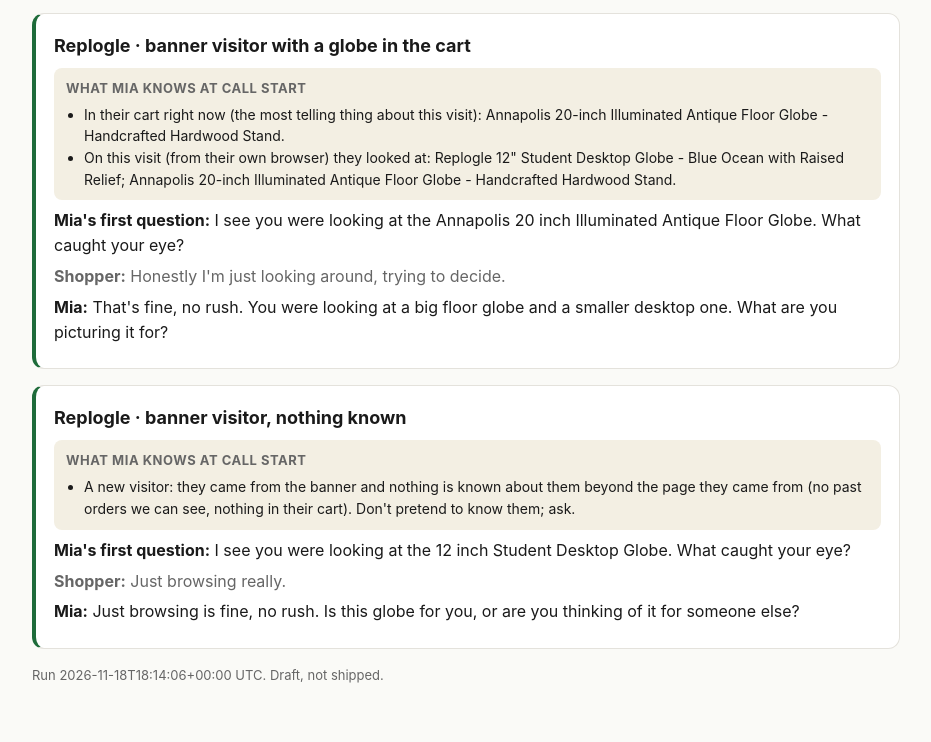
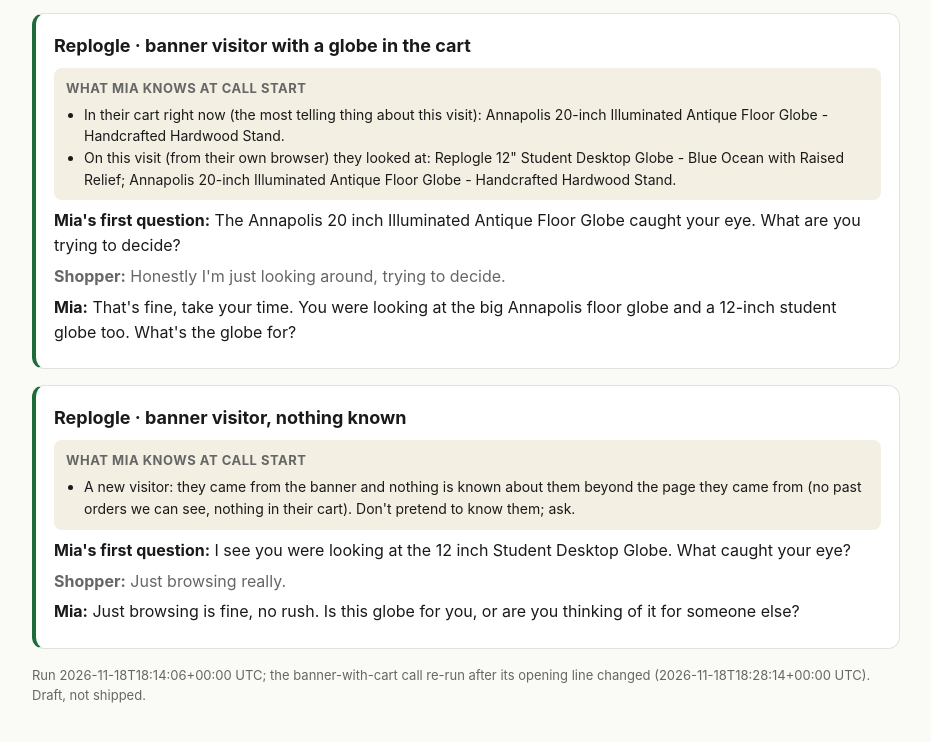
Before and after one commit to qysj9qcnkf-rgb/scout-h294-replay, a plain HTML site: page index.html in a window 1280 px wide. Shown: the part 1505-2247 px from the top of the page, without its empty margins (174-1105 px from the left). Drawn offline with Linux system fonts and the light colour scheme.

Commit message:
H294: banner-with-cart call re-run with the new opener

```diff
--- a/index.html
+++ b/index.html
@@ -15,6 +15,6 @@ h2{font-size:18px;margin:0 0 6px}h3{font-size:13px;text-transform:uppercase;lett
 <div class="box"><h3>What Mia knows at call start</h3><ul><li>They came from an email invitation: they LEFT A CHECKOUT with: Hammer Miner Thor P2 (10TH/s) (2026-11-18). Never guilt them. Cover: what they were shopping for, what made them stop (price, shipping, trust, timing, a question), what they bought instead if anything, what would bring them back.</li><li>Who they are (from the store&#x27;s own orders, because the owner invited them): Joshua L., a customer since 2026-11. Call them by their first name only.</li><li>A checkout they started and didn&#x27;t finish: Hammer Miner Thor P2 (10TH/s) (2026-11-18).</li></ul></div>
 <div class="turns"><p class="mia"><b>Mia's first question:</b> You had a close look at the Hammer Miner Thor P2. No pressure at all: what made you hold off?</p><p class="shopper"><b>Shopper:</b> Yeah, I got to the payment page and then just wasn&#x27;t sure.</p><p class="mia"><b>Mia:</b> That happens a lot at the payment step, and it&#x27;s completely fine. What was going through your mind when you weren&#x27;t sure?</p></div></section><section class="q"><h2>Replogle · banner visitor with a globe in the cart</h2>
 <div class="box"><h3>What Mia knows at call start</h3><ul><li>In their cart right now (the most telling thing about this visit): Annapolis 20-inch Illuminated Antique Floor Globe - Handcrafted Hardwood Stand.</li><li>On this visit (from their own browser) they looked at: Replogle 12&quot; Student Desktop Globe - Blue Ocean with Raised Relief; Annapolis 20-inch Illuminated Antique Floor Globe - Handcrafted Hardwood Stand.</li></ul></div>
-<div class="turns"><p class="mia"><b>Mia's first question:</b> I see you were looking at the Annapolis 20 inch Illuminated Antique Floor Globe. What caught your eye?</p><p class="shopper"><b>Shopper:</b> Honestly I&#x27;m just looking around, trying to decide.</p><p class="mia"><b>Mia:</b> That&#x27;s fine, no rush. You were looking at a big floor globe and a smaller desktop one. What are you picturing it for?</p></div></section><section class="q"><h2>Replogle · banner visitor, nothing known</h2>
+<div class="turns"><p class="mia"><b>Mia's first question:</b> The Annapolis 20 inch Illuminated Antique Floor Globe caught your eye. What are you trying to decide?</p><p class="shopper"><b>Shopper:</b> Honestly I&#x27;m just looking around, trying to decide.</p><p class="mia"><b>Mia:</b> That&#x27;s fine, take your time. You were looking at the big Annapolis floor globe and a 12-inch student globe too. What&#x27;s the globe for?</p></div></section><section class="q"><h2>Replogle · banner visitor, nothing known</h2>
 <div class="box"><h3>What Mia knows at call start</h3><ul><li>A new visitor: they came from the banner and nothing is known about them beyond the page they came from (no past orders we can see, nothing in their cart). Don&#x27;t pretend to know them; ask.</li></ul></div>
-<div class="turns"><p class="mia"><b>Mia's first question:</b> I see you were looking at the 12 inch Student Desktop Globe. What caught your eye?</p><p class="shopper"><b>Shopper:</b> Just browsing really.</p><p class="mia"><b>Mia:</b> Just browsing is fine, no rush. Is this globe for you, or are you thinking of it for someone else?</p></div></section><p class="meta">Run 2026-11-18T18:14:06+00:00 UTC. Draft, not shipped.</p></main></body></html>
+<div class="turns"><p class="mia"><b>Mia's first question:</b> I see you were looking at the 12 inch Student Desktop Globe. What caught your eye?</p><p class="shopper"><b>Shopper:</b> Just browsing really.</p><p class="mia"><b>Mia:</b> Just browsing is fine, no rush. Is this globe for you, or are you thinking of it for someone else?</p></div></section><p class="meta">Run 2026-11-18T18:14:06+00:00 UTC; the banner-with-cart call re-run after its opening line changed (2026-11-18T18:28:14+00:00 UTC). Draft, not shipped.</p></main></body></html>
```
